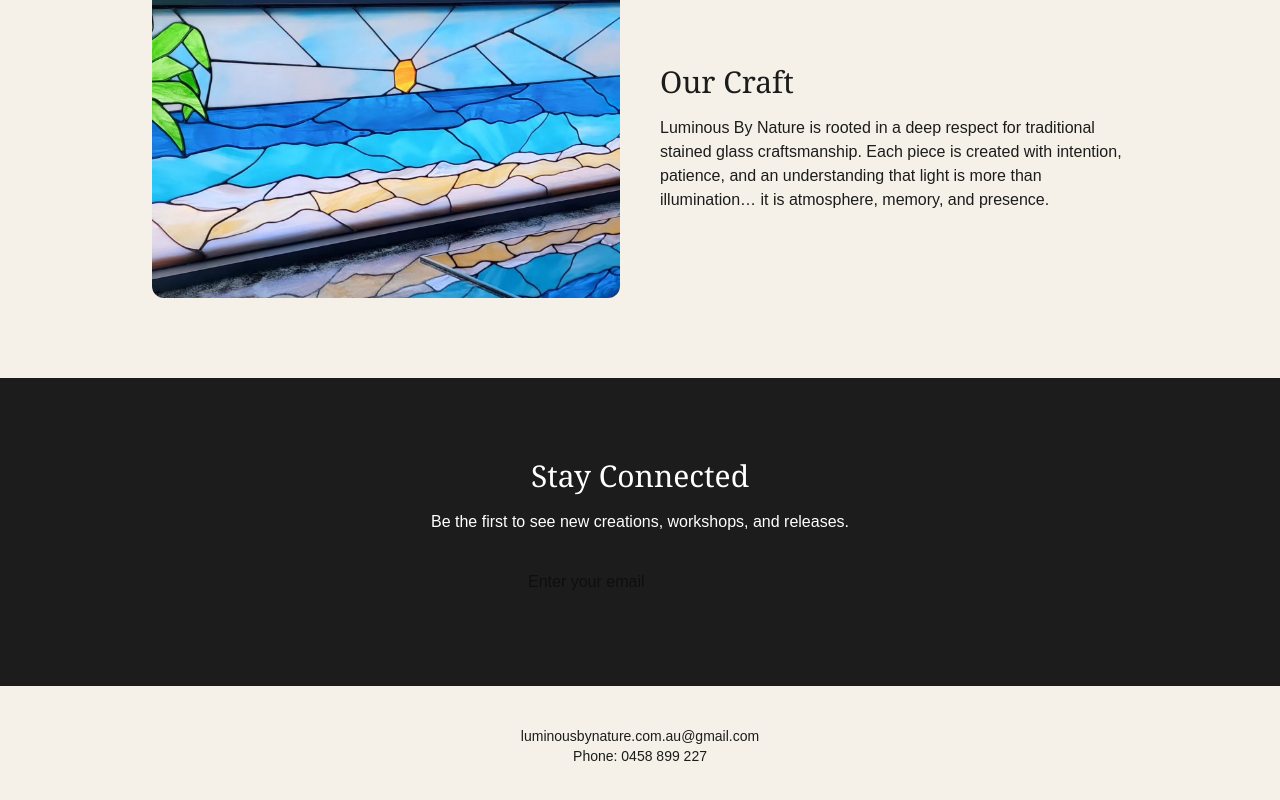
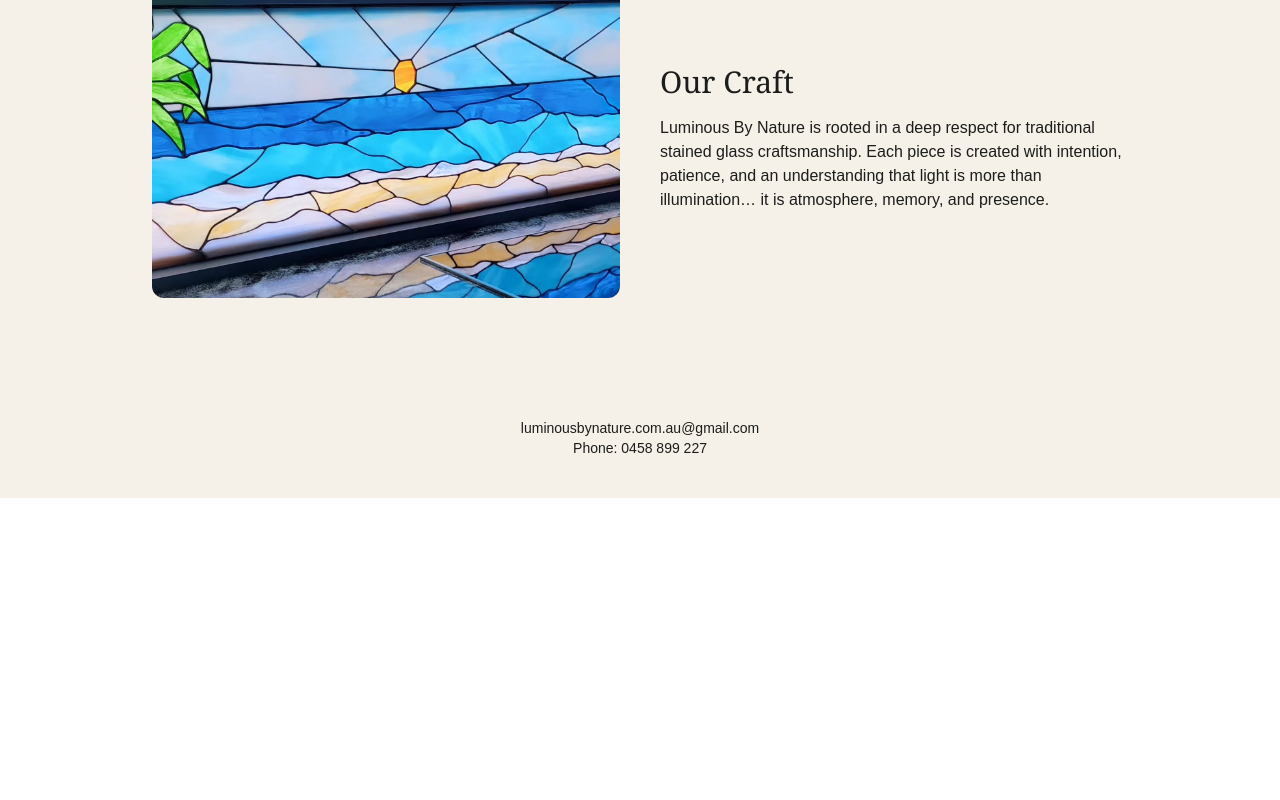
Before and after one commit to paul1978-legend/luminous-by-nature, a Next.js app: page / in a window 1280 px wide. Shown: the part 1702-2502 px from the top of the page. After the commit the page ends 2200 px from the top, so only its background shows below. Built offline with nearby package versions, Linux system fonts and the light colour scheme.

Commit message:
trigger redeploy

```diff
--- /dev/null
+++ b/app/Contact/page.tsx
@@ -0,0 +1,14 @@
+export default function Contact() {
+  return (
+    <main className="p-10">
+      <h1 className="text-3xl mb-6">Contact Us</h1>
+
+      <form action="https://formspree.io/f/YOUR_ID" method="POST">
+        <input type="text" name="name" placeholder="Your Name" className="block mb-4 p-2 border" />
+        <input type="email" name="email" placeholder="Your Email" className="block mb-4 p-2 border" />
+        <textarea name="message" className="block mb-4 p-2 border"></textarea>
+        <button type="submit">Send</button>
+      </form>
+    </main>
+  );
+}
--- /dev/null
+++ b/app/Workshops/page.tsx
@@ -0,0 +1,16 @@
+export default function Workshops() {
+  return (
+    <main className="min-h-screen bg-[#F5F1E8] text-[#1C1C1C] p-10">
+      <h1 className="text-4xl font-serif mb-6 text-center">Workshops</h1>
+
+      <div
+        dangerouslySetInnerHTML={{
+          __html: `
+            <div id="classbento-widget"></div>
+            <script src="https://classbento.com.au/widget.js"></script>
+          `,
+        }}
+      />
+    </main>
+  );
+}
--- a/app/layout.tsx
+++ b/app/layout.tsx
@@ -13,21 +13,31 @@ const geistMono = Geist_Mono({
 });
 
 export const metadata: Metadata = {
-  title: "Create Next App",
-  description: "Generated by create next app",
+  title: "Luminous By Nature",
+  description: "Stained glass creations, repairs, and workshops",
 };
 
 export default function RootLayout({
   children,
-}: Readonly<{
+}: {
   children: React.ReactNode;
-}>) {
+}) {
   return (
     <html
       lang="en"
       className={`${geistSans.variable} ${geistMono.variable} h-full antialiased`}
     >
-      <body className="min-h-full flex flex-col">{children}</body>
+      <head>
+        {/* Google AdSense */}
+        <script
+          async
+          src="https://pagead2.googlesyndication.com/pagead/js/adsbygoogle.js"
+        ></script>
+      </head>
+
+      <body className="min-h-full flex flex-col">
+        {children}
+      </body>
     </html>
   );
 }
--- a/app/page.tsx
+++ b/app/page.tsx
@@ -51,15 +51,15 @@ export default function Home() {
         <p className="mb-10">Each piece carries its own story, shaped by hand and illuminated by light.</p>
 
         <div className="grid md:grid-cols-3 gap-4 max-w-5xl mx-auto">
-          <img src="/images/glass1.jpeg" alt="Stained glass piece 1" className="h-60 w-full object-cover rounded-xl" />
-          <img src="/images/glass2.jpg" alt="Stained glass piece 2" className="h-60 w-full object-cover rounded-xl" />
-          <img src="/images/glass3.jpg" alt="Stained glass piece 3" className="h-60 w-full object-cover rounded-xl" />
+          <img src="/images/glass1.jpeg" alt="Glass piece 1" className="h-60 w-full object-cover rounded-xl" />
+          <img src="/images/glass2.jpg" alt="Glass piece 2" className="h-60 w-full object-cover rounded-xl" />
+          <img src="/images/glass3.jpg" alt="Glass piece 3" className="h-60 w-full object-cover rounded-xl" />
         </div>
       </section>
 
       {/* STORY */}
       <section className="py-20 px-6 max-w-5xl mx-auto grid md:grid-cols-2 gap-10 items-center">
-        <img src="/images/studio.jpg" alt="Stained glass studio" className="h-80 w-full object-cover rounded-xl" />
+        <img src="/images/studio.jpg" alt="Studio" className="h-80 w-full object-cover rounded-xl" />
         <div>
           <h2 className="text-3xl font-serif mb-4">Our Craft</h2>
           <p>
@@ -67,18 +67,6 @@ export default function Home() {
             Each piece is created with intention, patience, and an understanding that light is more than illumination… it is atmosphere, memory, and presence.
           </p>
         </div>
-      </section>
-
-      {/* NEWSLETTER */}
-      <section className="py-20 px-6 text-center bg-[#1C1C1C] text-white">
-        <h2 className="text-3xl font-serif mb-4">Stay Connected</h2>
-        <p className="mb-6">Be the first to see new creations, workshops, and releases.</p>
-
-        <input
-          type="email"
-          placeholder="Enter your email"
-          className="px-4 py-3 rounded-xl text-black w-64"
-        />
       </section>
 
       {/* FOOTER */}
```
Lines whose indentation alone changed are shown as unchanged.
